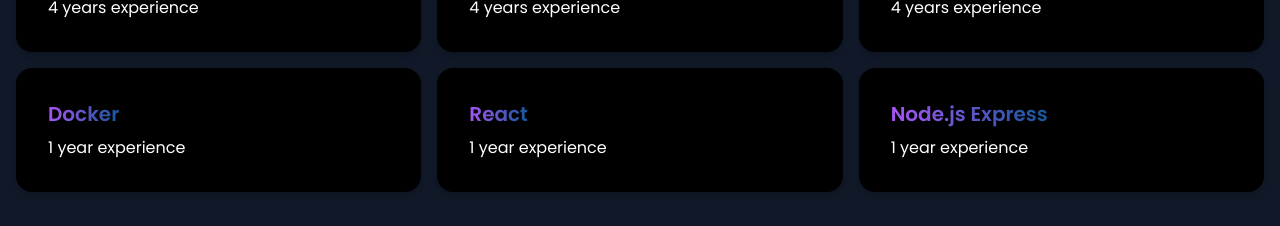
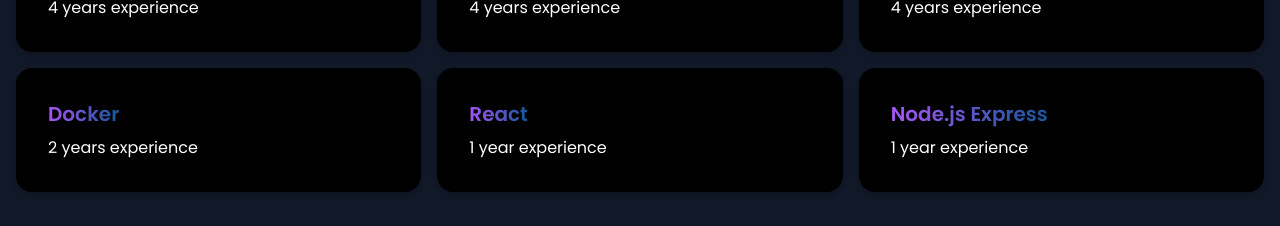
Before and after one commit to denisz-becskei/denisz-becskei.github.io, a React (Create React App) app: page / in a window 1280 px wide. Shown: the part 820-1046 px from the top of the page. Built offline with nearby package versions, Linux system fonts and the light colour scheme; the HTML template or start-up script is replaced by a standard one.

Commit message:
Animations

```diff
--- a/src/components/About.tsx
+++ b/src/components/About.tsx
@@ -1,4 +1,4 @@
-import React from "react";
+import React, {useEffect} from "react";
 import { motion } from "framer-motion";
 import styled from "styled-components";
 
@@ -9,18 +9,18 @@
 }
 
 const skills: Skill[] = [
-    { id: 1, concept: "Angular", experience: 4 },
-    { id: 2, concept: "TypeScript", experience: 4 },
-    { id: 3, concept: "Java", experience: 5 },
-    { id: 4, concept: "Spring Boot", experience: 4 },
-    { id: 5, concept: "HTML/SCSS", experience: 5 },
-    { id: 6, concept: "C#", experience: 4 },
-    { id: 7, concept: "Unity", experience: 4 },
-    { id: 8, concept: "Python", experience: 4 },
-    { id: 9, concept: "PostgreSQL", experience: 4 },
-    { id: 10, concept: "Docker", experience: 1 },
-    { id: 11, concept: "React", experience: 1 },
-    { id: 12, concept: "Node.js Express", experience: 1 },
+    { id: 1, concept: "Angular", experience: 2021 },
+    { id: 2, concept: "TypeScript", experience: 2021 },
+    { id: 3, concept: "Java", experience: 2020 },
+    { id: 4, concept: "Spring Boot", experience: 2021 },
+    { id: 5, concept: "HTML/SCSS", experience: 2020 },
+    { id: 6, concept: "C#", experience: 2021 },
+    { id: 7, concept: "Unity", experience: 2021 },
+    { id: 8, concept: "Python", experience: 2021 },
+    { id: 9, concept: "PostgreSQL", experience: 2021 },
+    { id: 10, concept: "Docker", experience: 2023 },
+    { id: 11, concept: "React", experience: 2024 },
+    { id: 12, concept: "Node.js Express", experience: 2024 },
 ];
 
 const StyledWrapper = styled.div`
@@ -32,6 +32,12 @@
   }`;
 
 const About: React.FC = () => {
+    const [currentYear, setCurrentYear] = React.useState(2025);
+
+    useEffect(() => {
+        setCurrentYear(new Date().getFullYear());
+    }, []);
+
     return (
         <StyledWrapper>
             <section id="about" className="min-h-screen flex flex-col items-center bg-base-200 pt-20 pb-10">
@@ -70,14 +76,20 @@
                                 key={skill.id}
                                 initial={{ opacity: 0, y: 20 }}
                                 whileInView={{ opacity: 1, y: 0 }}
+                                whileHover={{ scale: 1.05 }}
                                 viewport={{ once: true }}
-                                transition={{ delay: skill.id * 0.2 }}
+                                transition={{
+                                    delay: skill.id * 0.2,
+                                    type: "spring",
+                                    stiffness: 300,
+                                    damping: 20,
+                                }}
                                 className="card bg-base-100 shadow-md hover:shadow-xl transition-shadow"
                             >
                                 <div className="card-body">
                                     <h4 className="card-title expertise-title">{skill.concept}</h4>
                                     <p className="text-white">
-                                        {skill.experience} {skill.experience === 1 ? "year" : "years"} experience
+                                        {currentYear - skill.experience} {(currentYear - skill.experience) === 1 ? "year" : "years"} experience
                                     </p>
                                 </div>
                             </motion.div>
--- a/src/components/Projects.tsx
+++ b/src/components/Projects.tsx
@@ -98,10 +98,16 @@
                     {projects.map((project) => (
                         <motion.div
                             key={project.id}
-                            initial={{opacity: 0, y: 20}}
-                            whileInView={{opacity: 1, y: 0}}
-                            viewport={{once: true}}
-                            transition={{delay: project.id * 0.2}}
+                            initial={{ opacity: 0, y: 20 }}
+                            whileInView={{ opacity: 1, y: 0 }}
+                            whileHover={{ scale: 1.05 }}
+                            viewport={{ once: true }}
+                            transition={{
+                                delay: project.id * 0.2,
+                                type: "spring",
+                                stiffness: 300,
+                                damping: 20,
+                            }}
                             className="card bg-base-200 shadow-md"
                         >
                             <div className="card-body">
```
Also changed, not shown: 6 other files (tests, documents, lock files or other folders).
